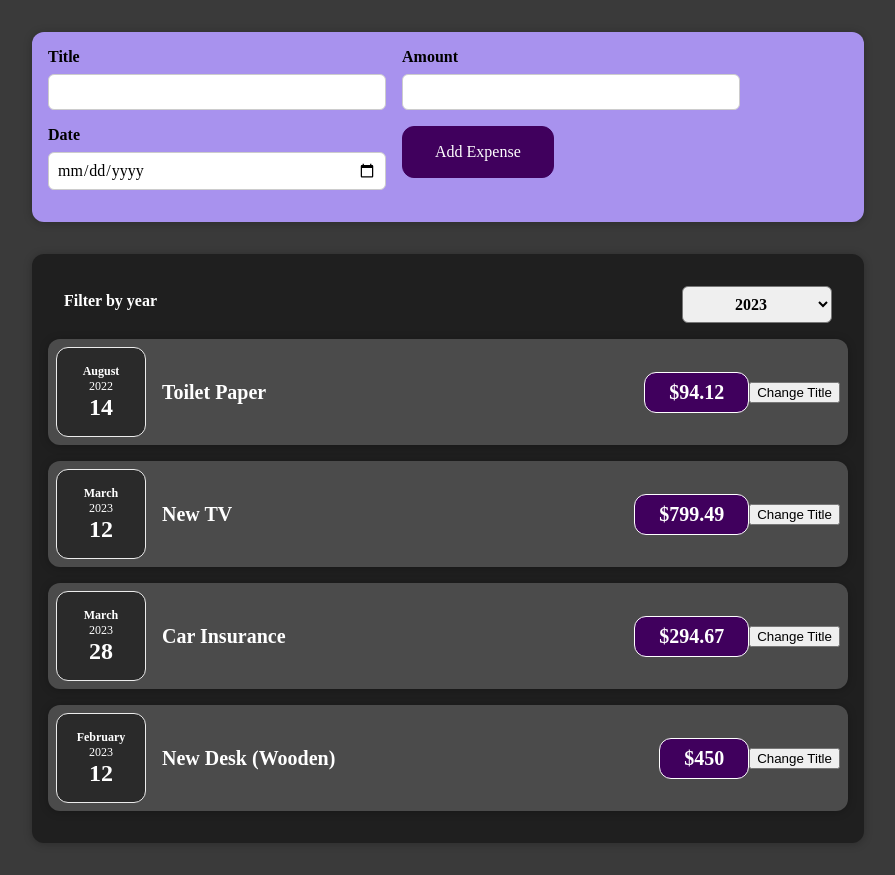
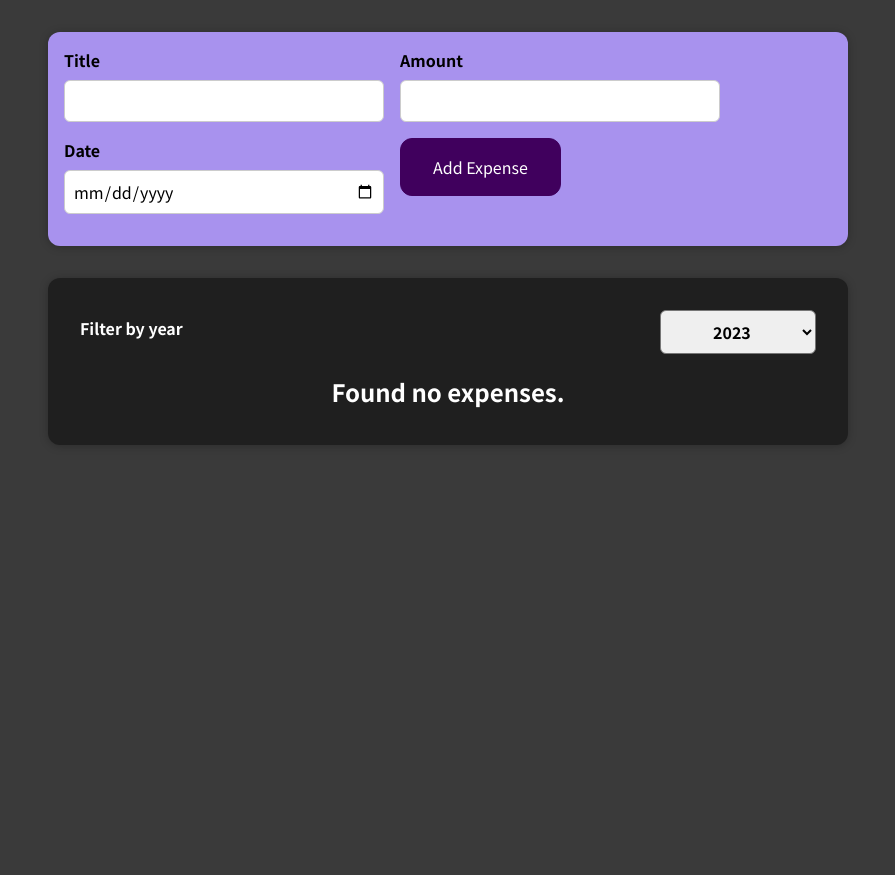
Before and after one commit to Rikishi1742/ITL-Practice, a React (Create React App) app: page / in a window 1280 px wide. Shown: the whole page, without its empty margins (192-1087 px from the left). After the commit the page ends 800 px from the top, so only its background shows below. Built offline with nearby package versions, Linux system fonts and the light colour scheme.

Commit message:
Add files via upload

```diff
--- a/src/components/Expense/ExpanseFilter.js
+++ b/src/components/Expense/ExpanseFilter.js
@@ -3,8 +3,11 @@ import React from 'react';
 import './ExpanseFilter.css'
 
 const ExpensesFilter = (props) => {
+
     const dropdownChangeHandler = (event) => {
         props.onChangeFilter(event.target.value);
+
+        console.log(props.onChangeFilter(event.target.value));
     };
 
   return (
--- a/src/components/Expense/Expenseitem.js
+++ b/src/components/Expense/Expenseitem.js
@@ -8,10 +8,12 @@ const Expenseitem = (props) => {
 
     const [title, setTitle] = useState(props.title);
 
+    /* Legacy код, нигде не юзается да и вообще нахуй не нужен
     const ClickHandler = () => {
         setTitle("Updated!!!");
         console.log(title);
     }
+    */
 
     return (
     <Card className='expense-item'>
@@ -20,7 +22,6 @@ const Expenseitem = (props) => {
             <h2>{title}</h2>
             <div className='expense-item__price'>${props.amount}</div>
         </div>
-        <button onClick={() => {ClickHandler()}}>Change Title</button>
     </Card>
     );
 }
--- a/src/components/Expense/Expenses.js
+++ b/src/components/Expense/Expenses.js
@@ -1,30 +1,46 @@
 import React, { useState } from "react";
 import Expenseitem from "./Expenseitem.js";
+import Card from "../UI/Card.js";
+import ExpensesFilter from "./ExpanseFilter.js";
+import ExpensesList from "./ExpensesList.js";
 import './Expenses.css';
 import '../UI/Card.css'
-import Card from "../UI/Card.js";
-import ExpensesFilter from "./ExpanseFilter.js";
 
 function Expenses(props) {
 
-    const [filterYear, setFiltredYear] = useState();
+    const [filteredYear, setFiltredYear] = useState();
 
     const filterChangeHandler = selectedYear => {
         setFiltredYear(selectedYear);
     }
 
+    const filteredExpenses = props.items.filter(expense => {
+        return expense.date.getFullYear().toString() === filteredYear;
+    });
+
+    /*
+    let expensesContent = <p>No expenses found.</p>;
+
+    if (filteredExpenses.length > 0) {
+        expensesContent = filteredExpenses.map((expense) => (
+        <Expenseitem
+            key={expense.id}
+            title={expense.title}
+            amount={expense.amount}
+            date={expense.date}
+        />
+        ));
+    }
+    */
+
     return (
         <div>
             <Card className="expenses">
-                <ExpensesFilter selected={filterYear} onChangeFilter={filterChangeHandler} />
-                {props.items.map(expense => (
-                    <Expenseitem
-                        key={expense.id}
-                        title={expense.title}
-                        amount={expense.amount}
-                        date={expense.date}
-                    />))}
-
+                <ExpensesFilter
+                    selected={filteredYear}
+                    onChangeFilter={filterChangeHandler}
+                />
+                <ExpensesList items={filteredExpenses}/>
             </Card>
         </div>
     );
--- /dev/null
+++ b/src/components/Expense/ExpensesList.css
@@ -0,0 +1,9 @@
+.expenses-list {
+    list-style: none;
+    padding: 0;
+  }
+
+  .expenses-list__fallback {
+    color: white;
+    text-align: center;
+  }
--- /dev/null
+++ b/src/components/Expense/ExpensesList.js
@@ -0,0 +1,25 @@
+import React from "react";
+import Expenseitem from "./Expenseitem.js";
+import './ExpensesList.css';
+
+const ExpensesList = (props) => {
+
+    if (props.items.length === 0) {
+        return <h2 className="expenses-list__fallback">Found no expenses.</h2>
+    }
+
+    return (
+    <ul className="expenses-list">
+        {props.items.map((expense) => (
+        <Expenseitem
+            key={expense.id}
+            title={expense.title}
+            amount={expense.amount}
+            date={expense.date}
+        />
+        ))}
+    </ul>
+    );
+}
+
+export default ExpensesList;
--- a/src/index.css
+++ b/src/index.css
@@ -0,0 +1,9 @@
+@import url('https://fonts.googleapis.com/css2?family=Noto+Sans+JP:wght@400;700&display=swap');
+
+* {
+  box-sizing: border-box;
+}
+
+html {
+  font-family: 'Noto Sans JP', sans-serif;
+}
```
Also changed, not shown: src/components/Expense/ExpanseFilter.css (line endings or trailing spaces), src/components/UI/Card.css (line endings or trailing spaces).
